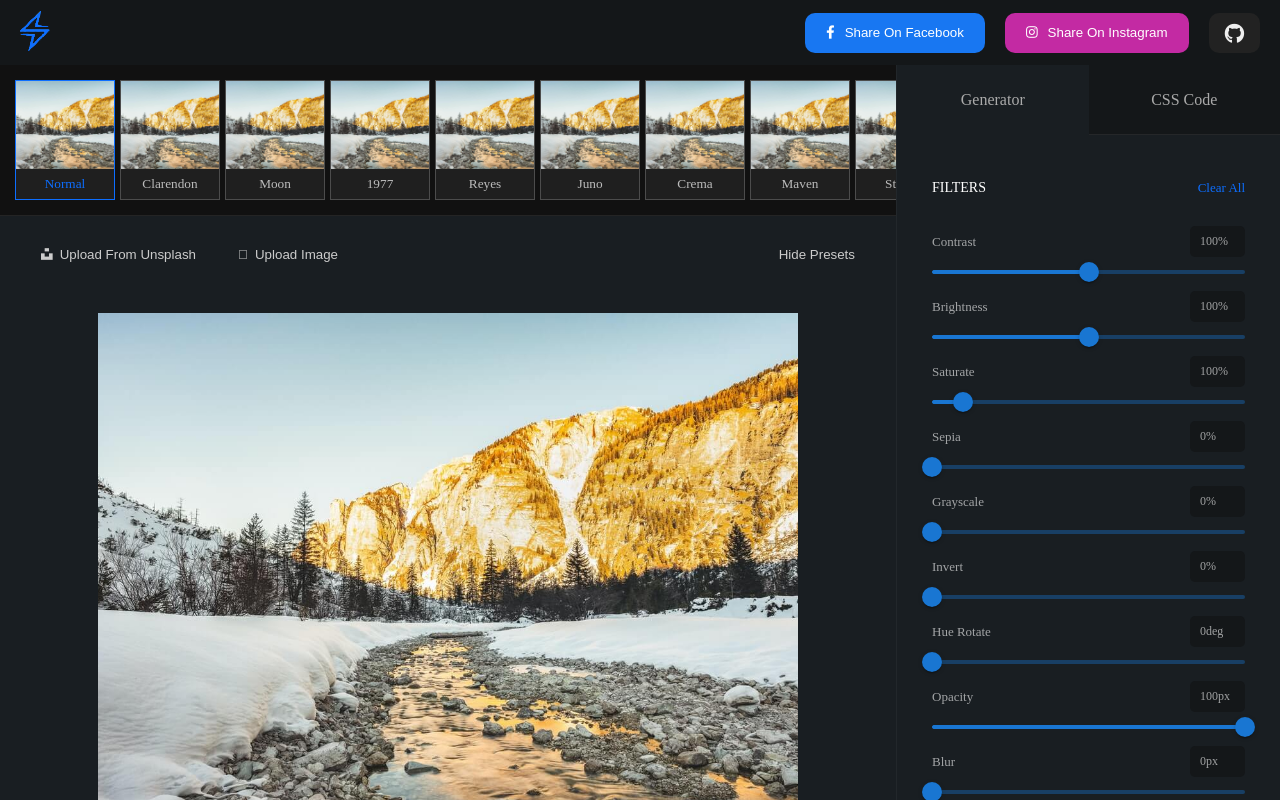
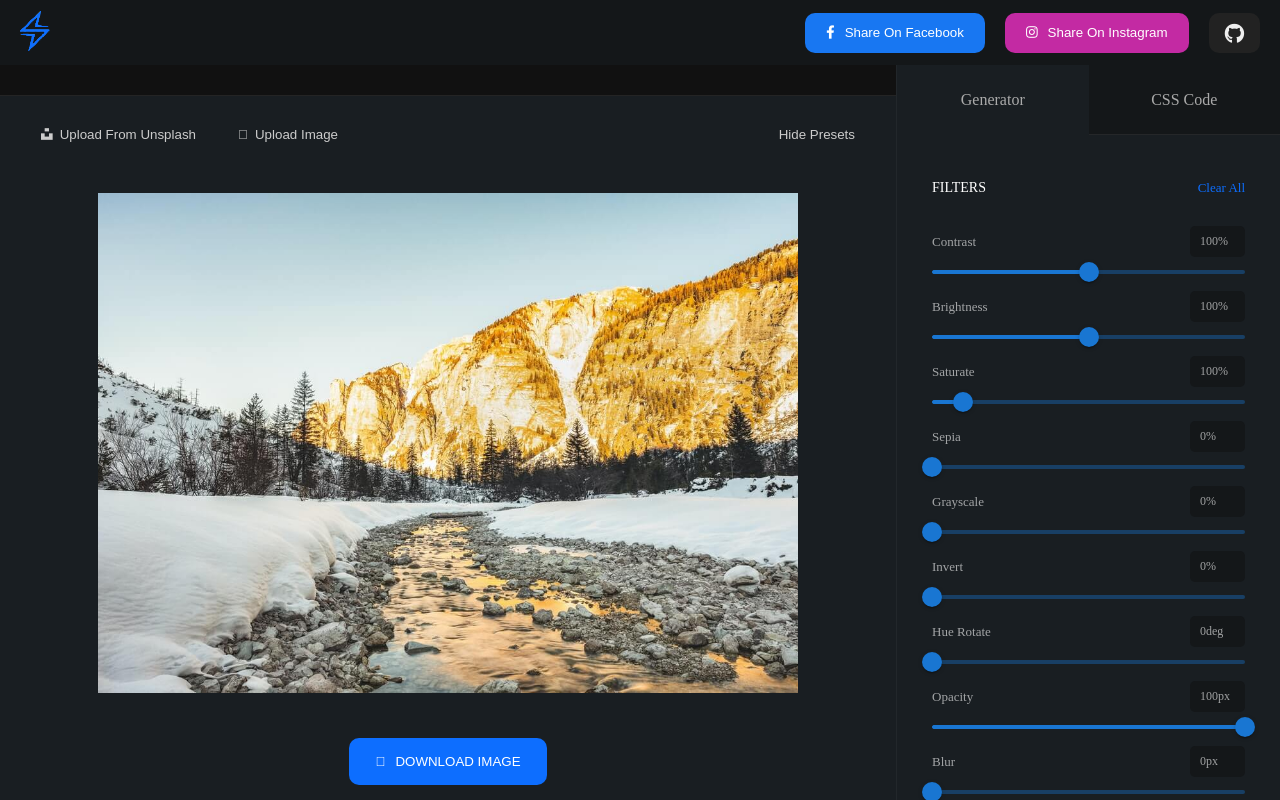
Before and after one commit to urielbitton/electrify-app, a Next.js app: page /photo-filter in a window 1280 px wide. Built offline with nearby package versions, Linux system fonts and the light colour scheme.

Commit message:
local api deploy version

```diff
--- a/pages/api/filter-presets.js
+++ b/pages/api/filter-presets.js
@@ -1,4 +1,4 @@
-const presets = [
+export const presets = [
   {name: 'normal'},
   {name: 'clarendon'},
   {name: 'moon'},
--- a/pages/photo-filter/index.js
+++ b/pages/photo-filter/index.js
@@ -5,6 +5,7 @@ import FilterWindow from "../../components/Filters/FilterWindow"
 import FilterSidebar from "../../components/Filters/FilterSidebar"
 import { server } from "../../config"
 import styles from './PhotoFilter.module.css'
+import { presets } from '../api/filter-presets'
 
 export default function PhotoFilter({presets}) {
 
@@ -50,12 +51,12 @@ export default function PhotoFilter({presets}) {
   )
 }
 
-export const getStaticProps = async () => {
-  const res = await fetch(`${server}/api/filter-presets`)
-  const presets  = await res.json()
-  return {
-    props: {
-      presets
-    }
-  }
-}
+// export const getStaticProps = async () => {
+//   const res = await fetch(`${server}/api/filter-presets`)
+//   const presets  = await res.json()
+//   return {
+//     props: {
+//       presets
+//     }
+//   }
+// }
```
